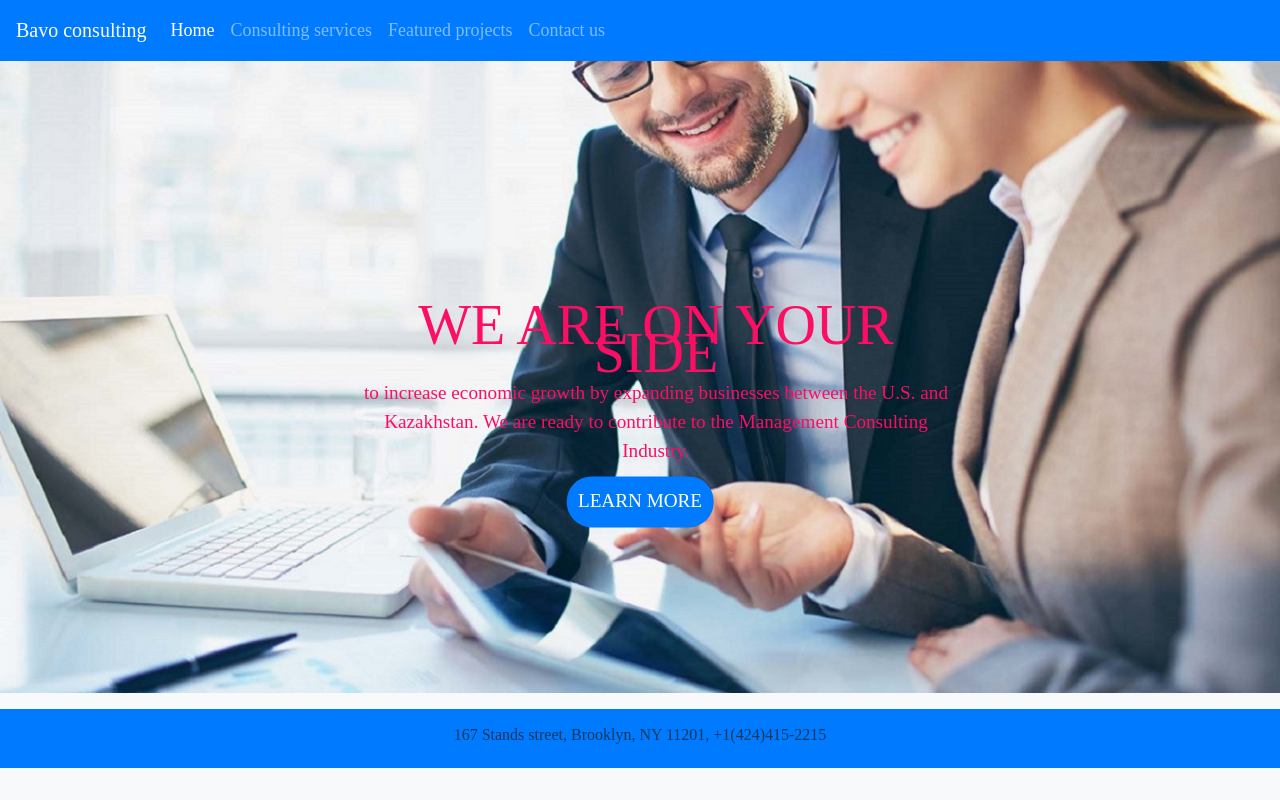
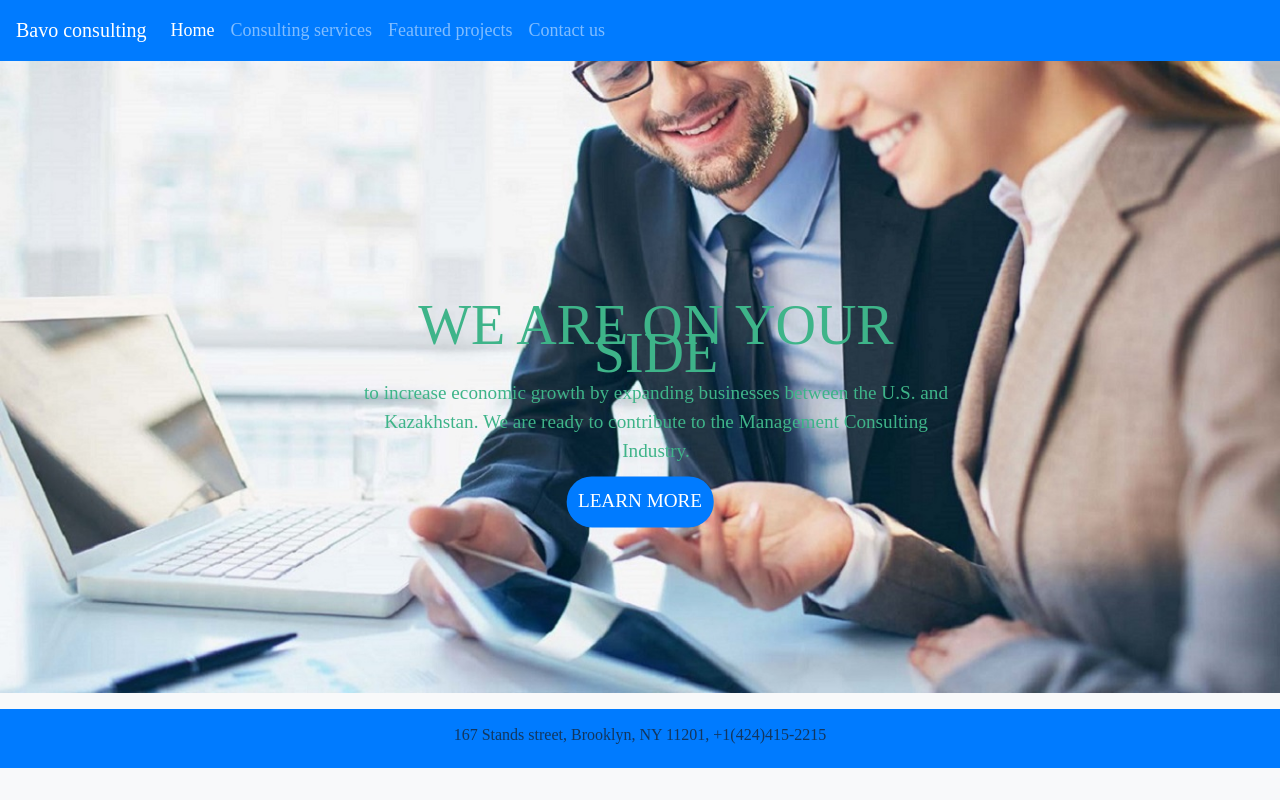
Before and after one commit to ktmaheshreddy/bavo-consulting, a plain HTML site: page index.html in a window 1280 px wide. Drawn offline with nearby package versions, Linux system fonts and the light colour scheme; a script that the page names is missing; a web font is replaced by a local one.

Commit message:
Update offcanvas.css

```diff
--- a/offcanvas.css
+++ b/offcanvas.css
@@ -141,7 +141,7 @@ body {
   text-align: center;
   font-size: 3.5rem;
   transform: translate(-50%, -50%);
-  color: rgb(251, 14, 99);
+  color: #3EB489;
 }
 
 .about-text {
@@ -151,7 +151,7 @@ body {
   left: 50%;
   font-size: 1.2rem;
   transform: translate(-50%, -50%);
-  color: rgb(251, 14, 99);
+  color: #3EB489;
 }
 
 .text-label:hover {
```
